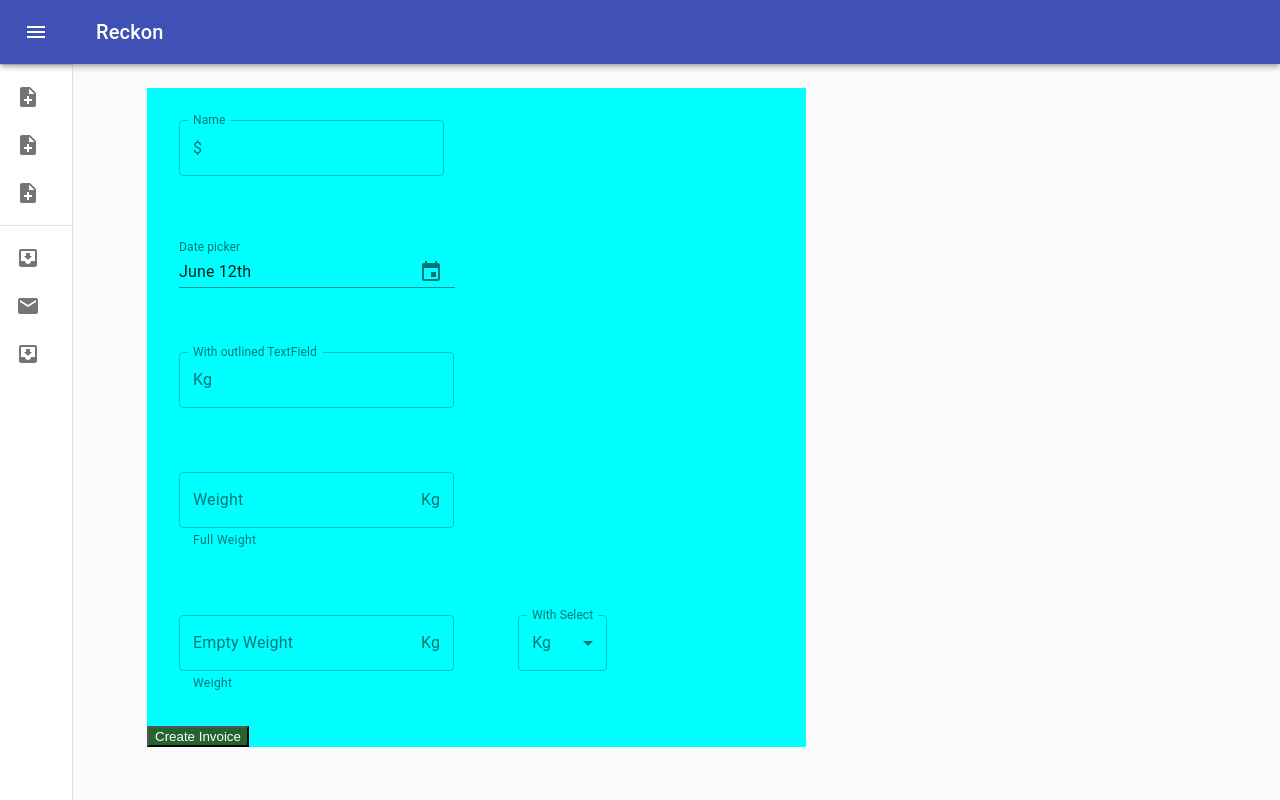
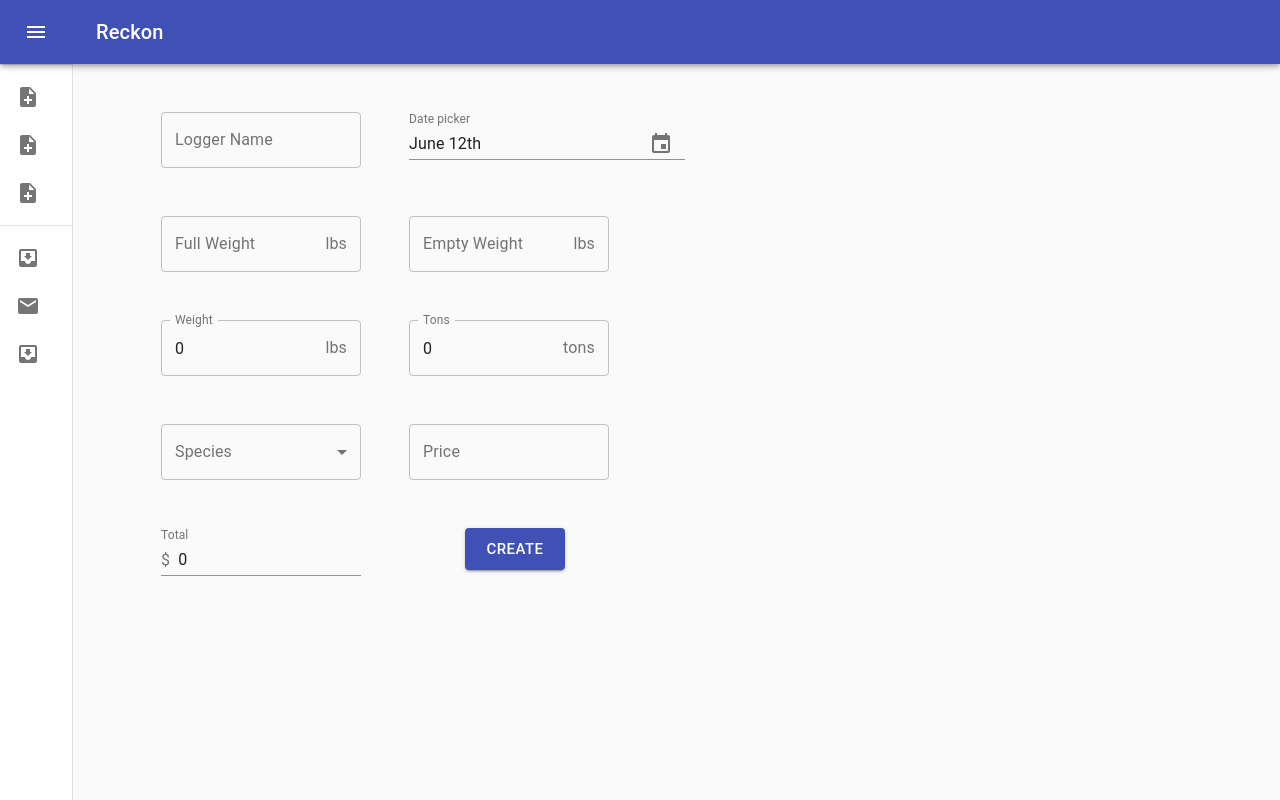
Before and after one commit to sa-webb/mern-dashboard, a React (Create React App) app: page /create in a window 1280 px wide. Built offline with nearby package versions, Linux system fonts and the light colour scheme.

Commit message:
organizing

```diff
--- a/src/components/DatePicker.jsx
+++ /dev/null
@@ -1,43 +0,0 @@
-import 'date-fns';
-import React from 'react';
-import Grid from '@material-ui/core/Grid';
-import { makeStyles } from '@material-ui/core/styles';
-import DateFnsUtils from '@date-io/date-fns';
-import {
-  MuiPickersUtilsProvider,
-  KeyboardDatePicker,
-} from '@material-ui/pickers';
-
-const useStyles = makeStyles({
-  grid: {
-    width: '60%',
-  },
-});
-
-export default function MaterialUIPickers() {
-  // The first commit of Material-UI
-  const [selectedDate, setSelectedDate] = React.useState(new Date());
-
-  const classes = useStyles();
-
-  function handleDateChange(date) {
-    setSelectedDate(date);
-  }
-
-  return (
-    <MuiPickersUtilsProvider utils={DateFnsUtils}>
-      <Grid container className={classes.grid} justify="space-around">
-        <KeyboardDatePicker
-          margin="normal"
-          id="mui-pickers-date"
-          label="Date picker"
-          value={selectedDate}
-          onChange={handleDateChange}
-          KeyboardButtonProps={{
-            'aria-label': 'change date',
-          }}
-        />
-      </Grid>
-    </MuiPickersUtilsProvider>
-  );
-}
--- a/src/components/NavBar.jsx
+++ b/src/components/NavBar.jsx
@@ -20,7 +20,8 @@ const useStyles = makeStyles(theme => ({
   link: {
     margin: theme.spacing(1, 1.5),
     fontWeight: 'bold',
-    fontSize: 12
+    fontSize: 12,
+    marginRight: 10
   },
   drawer: {
     width: drawerWidth,
--- a/src/components/hooks/Create.jsx
+++ b/src/components/hooks/Create.jsx
@@ -1,72 +1,80 @@
-import React from 'react';
-import axios from 'axios';
-import clsx from 'clsx';
-import { makeStyles } from '@material-ui/core/styles';
-import IconButton from '@material-ui/core/IconButton';
-import InputAdornment from '@material-ui/core/InputAdornment';
-import TextField from '@material-ui/core/TextField';
-import MenuItem from '@material-ui/core/MenuItem';
-import Visibility from '@material-ui/icons/Visibility';
-import VisibilityOff from '@material-ui/icons/VisibilityOff';
+import React from "react";
+import axios from "axios";
+import clsx from "clsx";
+import { makeStyles } from "@material-ui/core/styles";
+import InputAdornment from "@material-ui/core/InputAdornment";
+import TextField from "@material-ui/core/TextField";
+import MenuItem from "@material-ui/core/MenuItem";
+import "date-fns";
+import DateFnsUtils from "@date-io/date-fns";
+import {
+  MuiPickersUtilsProvider,
+  KeyboardDatePicker
+} from "@material-ui/pickers";
 
 const ranges = [
   {
-    value: '0-20',
-    label: '0 to 20',
+    value: "0-20",
+    label: "0 to 20"
   },
   {
-    value: '21-50',
-    label: '21 to 50',
+    value: "21-50",
+    label: "21 to 50"
   },
   {
-    value: '51-100',
-    label: '51 to 100',
-  },
+    value: "51-100",
+    label: "51 to 100"
+  }
 ];
 
 const useStyles = makeStyles(theme => ({
   root: {
-    display: 'flex',
-    flexWrap: 'wrap',
+    display: "flex",
+    flexWrap: "wrap",
     marginRight: 450,
     marginLeft: 50,
-    backgroundColor: 'green'
+    backgroundColor: "grey"
   },
   margin: {
-    margin: theme.spacing(4),
+    margin: theme.spacing(4)
   },
   textField: {
-    flexBasis: 400,
-  },
+    flexBasis: 400
+  }
 }));
 
 export function Create() {
   const classes = useStyles();
+
   const [values, setValues] = React.useState({
-    name: '',
-    password: '',
-    weight: '',
-    weightRange: '',
-    showPassword: false,
+    name: "",
+    password: "",
+    weight: "",
+    weightRange: "",
+    showPassword: false
   });
+
+  const [selectedDate, setSelectedDate] = React.useState(new Date());
 
   const handleChange = prop => event => {
     setValues({ ...values, [prop]: event.target.value });
   };
 
-  const handleClickShowPassword = () => {
-    setValues({ ...values, showPassword: !values.showPassword });
+  function handleDateChange(date) {
+    setSelectedDate(date);
   };
 
-  const onSubmit = (e) => {
+  const onSubmit = e => {
     e.preventDefault();
     const newInvoice = {
-      name: values.name
+      name: values.name,
+      date: selectedDate
     };
     axios
       .post("http://localhost:5000/invoices/add", newInvoice)
-      .then(res => console.log(res.data))
-  }
+      .then(res => console.log(res.data));
+
+  };
 
   return (
     <div className={classes.root}>
@@ -77,18 +85,31 @@ export function Create() {
           variant="outlined"
           label="Name"
           value={values.name}
-        onChange={handleChange('name')}
+          onChange={handleChange("name")}
           InputProps={{
-          startAdornment: <InputAdornment position="start">$</InputAdornment>,
+            startAdornment: <InputAdornment position="start">$</InputAdornment>
           }}
         />
+        <MuiPickersUtilsProvider utils={DateFnsUtils}>
+          <KeyboardDatePicker
+            className={classes.margin}
+            id="mui-pickers-date"
+            label="Date picker"
+            value={selectedDate}
+            onChange={handleDateChange}
+            KeyboardButtonProps={{
+              "aria-label": "change date"
+            }}
+          />
+        </MuiPickersUtilsProvider>
+
         <TextField
           id="outlined-simple-start-adornment"
           className={clsx(classes.margin, classes.textField)}
           variant="outlined"
           label="With outlined TextField"
           InputProps={{
-          startAdornment: <InputAdornment position="start">Kg</InputAdornment>,
+            startAdornment: <InputAdornment position="start">Kg</InputAdornment>
           }}
         />
 
@@ -98,10 +119,10 @@ export function Create() {
           variant="outlined"
           label="Weight"
           value={values.weight}
-        onChange={handleChange('weight')}
+          onChange={handleChange("weight")}
           helperText="Full Weight"
           InputProps={{
-          endAdornment: <InputAdornment position="end">Kg</InputAdornment>,
+            endAdornment: <InputAdornment position="end">Kg</InputAdornment>
           }}
         />
         <TextField
@@ -110,10 +131,10 @@ export function Create() {
           variant="outlined"
           label="Empty Weight"
           value={values.weight}
-        onChange={handleChange('weight')}
+          onChange={handleChange("weight")}
           helperText="Weight"
           InputProps={{
-          endAdornment: <InputAdornment position="end">Kg</InputAdornment>,
+            endAdornment: <InputAdornment position="end">Kg</InputAdornment>
           }}
         />
         <TextField
@@ -122,9 +143,9 @@ export function Create() {
           variant="outlined"
           label="With Select"
           value={values.weightRange}
-        onChange={handleChange('weightRange')}
+          onChange={handleChange("weightRange")}
           InputProps={{
-          startAdornment: <InputAdornment position="start">Kg</InputAdornment>,
+            startAdornment: <InputAdornment position="start">Kg</InputAdornment>
           }}
         >
           {ranges.map(option => (
@@ -133,28 +154,6 @@ export function Create() {
             </MenuItem>
           ))}
         </TextField>
-      <TextField
-        id="outlined-adornment-password"
-        className={clsx(classes.margin, classes.textField)}
-        variant="outlined"
-        type={values.showPassword ? 'text' : 'password'}
-        label="Password"
-        value={values.password}
-        onChange={handleChange('password')}
-        InputProps={{
-          endAdornment: (
-            <InputAdornment position="end">
-              <IconButton
-                edge="end"
-                aria-label="Toggle password visibility"
-                onClick={handleClickShowPassword}
-              >
-                {values.showPassword ? <VisibilityOff /> : <Visibility />}
-              </IconButton>
-            </InputAdornment>
-          ),
-        }}
-      />
         <div className="form-group">
           <input
             type="submit"
--- a/src/components/inventory/Create.jsx
+++ b/src/components/inventory/Create.jsx
@@ -11,19 +11,28 @@ import {
   MuiPickersUtilsProvider,
   KeyboardDatePicker
 } from "@material-ui/pickers";
+import { Button } from "@material-ui/core";
 
 const ranges = [
   {
-    value: "0-20",
-    label: "0 to 20"
+    value: "red oak",
+    label: "Red Oak"
   },
   {
-    value: "21-50",
-    label: "21 to 50"
+    value: "white oak",
+    label: "White Oak"
   },
   {
-    value: "51-100",
-    label: "51 to 100"
+    value: "mx",
+    label: "Mx"
+  },
+  {
+    value: "poplar",
+    label: "Poplar"
+  },
+  {
+    value: "misc",
+    label: "Misc"
   }
 ];
 
@@ -32,33 +41,51 @@ const useStyles = makeStyles(theme => ({
     display: "flex",
     flexWrap: "wrap",
     marginRight: 450,
-    marginLeft: 50,
-    backgroundColor: "cyan"
+    marginLeft: 40,
   },
   margin: {
-    margin: theme.spacing(4)
+    margin: theme.spacing(3),
   },
   textField: {
-    flexBasis: 400
+    flexBasis: 400,
+    width: 200,
+  },
+  buttonMargin: {
+    margin: theme.spacing(3),
+    marginLeft: 80,
+    width: 100
   }
 }));
+
+const initialState = {
+  logger_name: '',
+  full: '',
+  empty: '',
+  difference: '',
+  pounds: '',
+  tons: '',
+  species: '',
+  price: '',
+  total: ''
+}
 
 export function CreateInvoice() {
   const classes = useStyles();
 
-  const [values, setValues] = React.useState({
-    name: "",
-    password: "",
-    weight: "",
-    weightRange: "",
-    showPassword: false
-  });
+  const [
+    { logger_name, full, empty, species, price },
+    setState ] = React.useState(initialState);
+
+  const clearState = () => {
+    setState({ ...initialState })
+  };
+
+  const onChange = e => {
+    const { name, value } = e.target;
+    setState(prevState => ({ ...prevState, [name]: value}))
+  };
 
   const [selectedDate, setSelectedDate] = React.useState(new Date());
-
-  const handleChange = prop => event => {
-    setValues({ ...values, [prop]: event.target.value });
-  };
 
   function handleDateChange(date) {
     setSelectedDate(date);
@@ -67,13 +94,19 @@ export function CreateInvoice() {
   const onSubmit = e => {
     e.preventDefault();
     const newInvoice = {
-      name: values.name,
-      date: selectedDate
+      logger_name: logger_name,
+      date: selectedDate,
+      full: full,
+      empty: empty,
+      difference: full - empty,
+      tons: Math.round(((full - empty) / 2000) * 100) / 100,
+      species: species,
+      price: price,
+      total: Math.round(((full - empty) / 2000) * 100) / 100 * price
     };
     axios
       .post("http://localhost:5000/invoices/add", newInvoice)
-      .then(res => console.log(res.data));
-
+      .then(clearState);
   };
 
   return (
@@ -83,13 +116,13 @@ export function CreateInvoice() {
           id="outlined-adornment-name"
           className={clsx(classes.margin, classes.textField)}
           variant="outlined"
-          label="Name"
-          value={values.name}
-          onChange={handleChange("name")}
-          InputProps={{
-            startAdornment: <InputAdornment position="start">$</InputAdornment>
-          }}
+          name="logger_name"
+          label="Logger Name"
+          value={logger_name}
+          onChange={onChange}
+
         />
+
         <MuiPickersUtilsProvider utils={DateFnsUtils}>
           <KeyboardDatePicker
             className={classes.margin}
@@ -104,25 +137,15 @@ export function CreateInvoice() {
         </MuiPickersUtilsProvider>
 
         <TextField
-          id="outlined-simple-start-adornment"
-          className={clsx(classes.margin, classes.textField)}
-          variant="outlined"
-          label="With outlined TextField"
-          InputProps={{
-            startAdornment: <InputAdornment position="start">Kg</InputAdornment>
-          }}
-        />
-
-        <TextField
           id="outlined-adornment-weight"
           className={clsx(classes.margin, classes.textField)}
           variant="outlined"
-          label="Weight"
-          value={values.weight}
-          onChange={handleChange("weight")}
-          helperText="Full Weight"
+          label="Full Weight"
+          name="full"
+          value={full}
+          onChange={onChange}
           InputProps={{
-            endAdornment: <InputAdornment position="end">Kg</InputAdornment>
+            endAdornment: <InputAdornment position="end">lbs</InputAdornment>
           }}
         />
         <TextField
@@ -130,23 +153,45 @@ export function CreateInvoice() {
           className={clsx(classes.margin, classes.textField)}
           variant="outlined"
           label="Empty Weight"
-          value={values.weight}
-          onChange={handleChange("weight")}
-          helperText="Weight"
+          name="empty"
+          value={empty}
+          onChange={onChange}
           InputProps={{
-            endAdornment: <InputAdornment position="end">Kg</InputAdornment>
+            endAdornment: <InputAdornment position="end">lbs</InputAdornment>
+          }}
+        />
+        <TextField
+          id="outlined-adornment-weight"
+          className={clsx(classes.margin, classes.textField)}
+          variant="outlined"
+          name="difference"
+          label="Weight"
+          value={full - empty}
+          onChange={onChange}
+          InputProps={{
+            endAdornment: <InputAdornment position="end">lbs</InputAdornment>
+          }}
+        />
+        <TextField
+          id="outlined-adornment-weight"
+          className={clsx(classes.margin, classes.textField)}
+          variant="outlined"
+          name="tons"
+          label="Tons"
+          value={Math.round(((full - empty) / 2000) * 100) / 100}
+          onChange={onChange}
+          InputProps={{
+            endAdornment: <InputAdornment position="end">tons</InputAdornment>
           }}
         />
         <TextField
           select
           className={clsx(classes.margin, classes.textField)}
           variant="outlined"
-          label="With Select"
-          value={values.weightRange}
-          onChange={handleChange("weightRange")}
-          InputProps={{
-            startAdornment: <InputAdornment position="start">Kg</InputAdornment>
-          }}
+          name="species"
+          value={species}
+          onChange={onChange}
+          label="Species"
         >
           {ranges.map(option => (
             <MenuItem key={option.value} value={option.value}>
@@ -154,14 +199,35 @@ export function CreateInvoice() {
             </MenuItem>
           ))}
         </TextField>
-        <div className="form-group">
-          <input
-            type="submit"
-            value="Create Invoice"
-            className="btn-lg"
-            style={{ color: "white", backgroundColor: "#256331" }}
-          />
-        </div>
+        <TextField
+          id="outlined-adornment-weight"
+          className={clsx(classes.margin, classes.textField)}
+          variant="outlined"
+          label="Price"
+          name="price"
+          value={price}
+          onChange={onChange}
+        />
+        <TextField
+          id="outlined-adornment-name"
+          className={clsx(classes.margin, classes.textField)}
+
+          label="Total"
+          value={Math.round(((full - empty) / 2000) * 100) / 100 * price}
+          onChange={onChange}
+          InputProps={{
+            startAdornment: <InputAdornment position="start">$</InputAdornment>
+          }}
+        />
+        <Button
+          className={classes.buttonMargin}
+          variant="contained"
+          size="large"
+          color="primary"
+          type="submit"
+        >
+           Create
+        </Button>
       </form>
     </div>
   );
```
Also changed, not shown: src/components/OverView.jsx (added, +19 -0 lines), src/components/Reset.jsx (added, +86 -0 lines), src/components/hooks/Fetch.jsx (added, +27 -0 lines), src/components/inventory/List.jsx (added, +96 -0 lines). Lines whose indentation alone changed are shown as unchanged.
